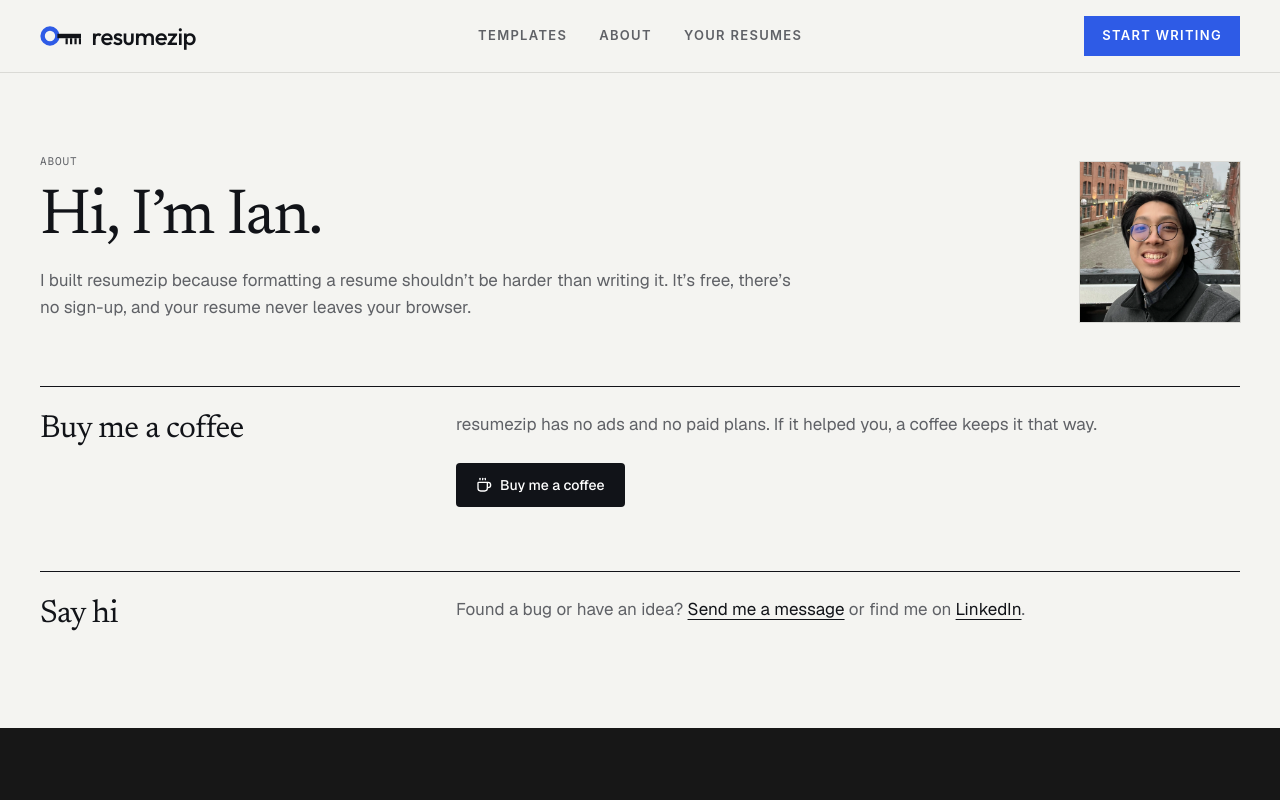
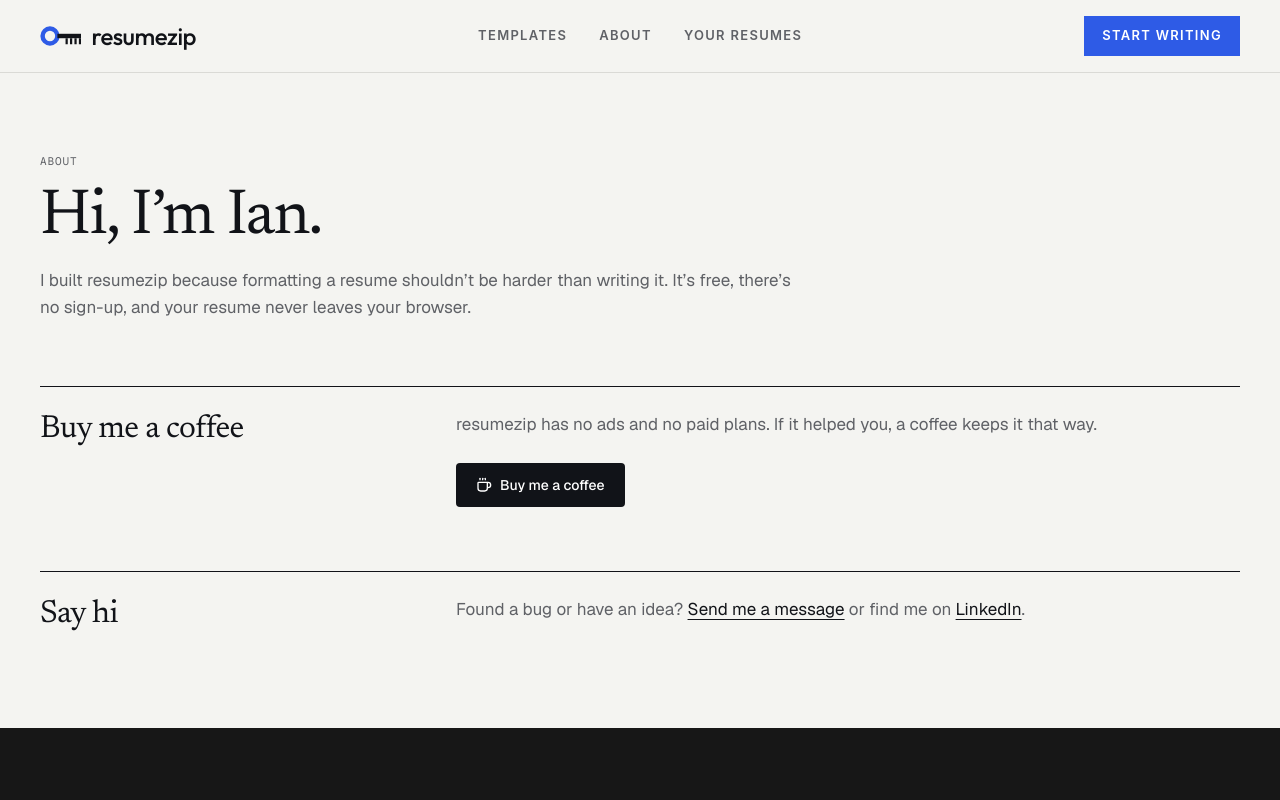
Before and after one commit to ian-hoang/resumezip, a Next.js app in the folder frontend/: page /about in a window 1280 px wide. Shown: the top 800 px of the page. Built offline with nearby package versions, Linux system fonts and the light colour scheme.

Commit message:
remove the photo from the about page
Co-Authored-By: Claude Opus 5.5 <noreply@anthropic.com>

```diff
--- a/frontend/src/app/about/page.tsx
+++ b/frontend/src/app/about/page.tsx
@@ -1,5 +1,4 @@
 import type { Metadata } from "next"
-import Image from "next/image"
 import Link from "next/link"
 import { Coffee } from "lucide-react"
 import PageIntro from "@/components/site/PageIntro"
@@ -24,15 +23,6 @@ export default function AboutPage() {
         <PageIntro
           label="About"
           title="Hi, I’m Ian."
-          actions={
-            <Image
-              src="/myself.webp"
-              alt="Ian Hoang"
-              width={160}
-              height={160}
-              className="h-32 w-32 object-cover ring-1 ring-rule md:h-40 md:w-40"
-            />
-          }
         >
           I built resumezip because formatting a resume shouldn’t be harder than writing it. It’s free, there’s no
           sign-up, and your resume never leaves your browser.
```
